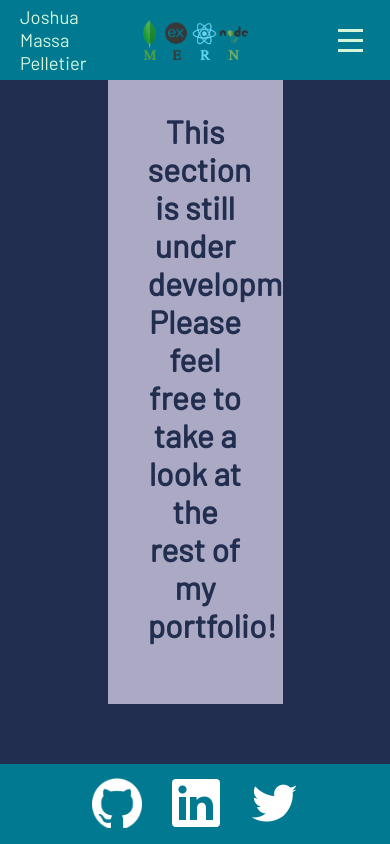
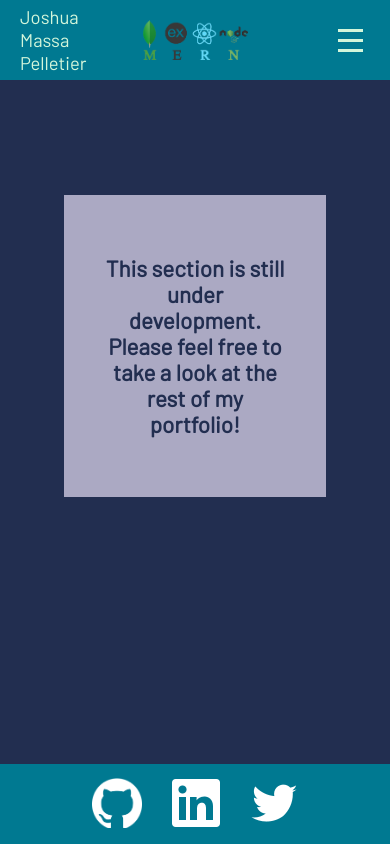
Before and after one commit to JoshMassa/jmp-react-portfolio, a React (Vite) app: page /easteregg in a window 390 px wide. Built offline with nearby package versions, Linux system fonts and the light colour scheme.

Commit message:
Updating styling

```diff
--- a/src/styles/Home.css
+++ b/src/styles/Home.css
@@ -7,3 +7,33 @@
     color: var(--space-cadet);
     margin-top: 9%;
 }
+
+@media screen and (min-width: 768px) and (max-width: 1023px) {
+    .home-content {
+        margin-top: 15%;
+    }
+}
+
+@media screen and (min-width: 425px) and (max-width: 767px) {
+    .home-content {
+        font-size: 0.7rem;
+        width: 75%;
+        margin-top: 50%;
+    }
+}
+
+@media screen and (min-width: 375px) and (max-width: 424px) {
+    .home-content {
+        font-size: 0.7rem;
+        width: 75%;
+        margin-top: 50%;
+    }
+}
+
+@media screen and (min-width: 320px) and (max-width: 374px) {
+    .home-content {
+        font-size: 0.6rem;
+        width: 75%;
+        margin-top: 65%;
+    }
+}
```
